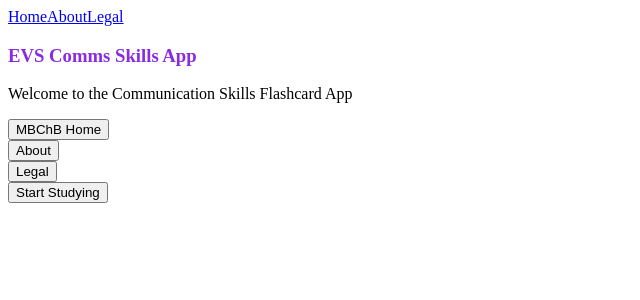
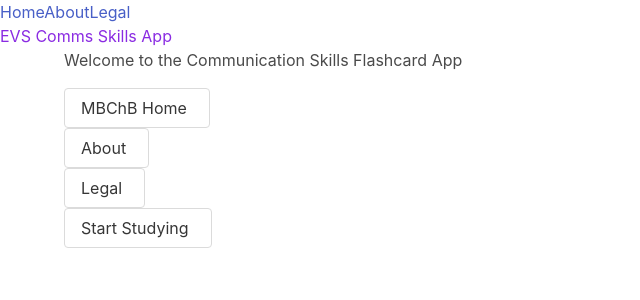
Before and after one commit to lawrenceadams/CommsCards, an Angular app: page /#/home in a window 1280 px wide. Shown: the top 300 px of the page, without its empty margins (0-640 px from the left). Built offline with nearby package versions, Linux system fonts and the light colour scheme.

Commit message:
Started work on translating to Bulma Framework

```diff
--- a/src/app/about/about.component.html
+++ b/src/app/about/about.component.html
@@ -1,4 +1,4 @@
-<div class="ui raised text container raised segment">
+<div class="container">
   <h3>About</h3>
   <p>This app was written by <em>Lawrence Adams</em></p>
 </div>
--- a/src/app/app.component.html
+++ b/src/app/app.component.html
@@ -1,19 +1,16 @@
-<!--The whole content below can be removed with the new code.-->
-<div class="ui secondary menu">
-  <a class="ui item" [routerLink]="['/home']">Home</a>
-  <a class="ui item" [routerLink]="['/about']">About</a>
-  <a class="ui item" [routerLink]="['/legal']">Legal</a>
-  <div class="right menu">
-    <div class="item">
-      <div class="ui right floated computer only grid">
-        <h3 style="color: blueviolet;">EVS Comms Skills App</h3>
-      </div>
-    </div>
+<nav class="nav has-shadow">
+  <div class="nav-left">
+    <a class="nav-item" [routerLink]="['/home']">Home</a>
+    <a class="nav-item" [routerLink]="['/about']">About</a>
+    <a class="nav-item" [routerLink]="['/legal']">Legal</a>
   </div>
-</div>
+  <div class="nav-right">
+    <span class="nav-item is-hidden-mobile"><h3 style="color: blueviolet;">EVS Comms Skills App</h3></span>
+  </div>
+
+</nav>
+
 
 <div class="content">
-  <div class="container">
-    <router-outlet></router-outlet>
-  </div>
+  <router-outlet></router-outlet>
 </div>
--- a/src/app/home/home.component.html
+++ b/src/app/home/home.component.html
@@ -8,7 +8,7 @@
   </ul>
 </div>-->
 
-<div class="ui five column container raised segment">
+<div class="container">
   <p>Welcome to the Communication Skills Flashcard App </p>
   <div class="ui list">
     <div class="item"><button class="fluid large ui button" href="https://mbchb.dundee.ac.uk">MBChB Home <i class="right floated building icon"></i></button></div>
--- a/src/app/legal/legal.component.html
+++ b/src/app/legal/legal.component.html
@@ -1,7 +1,20 @@
-<div class="ui four column container raised segment" style="padding-top: 1em;">
-  <h2>Legal</h2>
-  <h3><a href="https://creativecommons.org/licenses/by-nc-nd/3.0/"><em>License - CC BY-NC-ND 3.0</em></a></h3>
-  <img src="./assets/by-nc-nd.png" alt="Creative Commons License" style="height:50px;">
+<section class="hero is-primary">
+  <div class="hero-body">
+    <div class="container">
+      <div class="columns">
+        <div class="column">
+          <h2 class="title">Legal</h2>
+          <h3 class="subtitle"><a href="https://creativecommons.org/licenses/by-nc-nd/3.0/"><em>License - CC BY-NC-ND 3.0</em></a></h3>
+        </div>
+        <div class="column is-hidden-mobile">
+          <img src="./assets/by-nc-nd.png" class="is-pulled-right" alt="Creative Commons License" style="height:50px;">
+        </div>
+      </div>
+    </div>
+  </div>
+</section>
+
+<div class="container">
   <p>THE WORK (AS DEFINED BELOW) IS PROVIDED UNDER THE TERMS OF THIS CREATIVE COMMONS PUBLIC LICENSE ("CCPL" OR "LICENSE").
     THE WORK IS PROTECTED BY COPYRIGHT AND/OR OTHER APPLICABLE LAW. ANY USE OF THE WORK OTHER THAN AS AUTHORIZED UNDER THIS
     LICENSE OR COPYRIGHT LAW IS PROHIBITED.
```
Also changed, not shown: .angular-cli.json.
